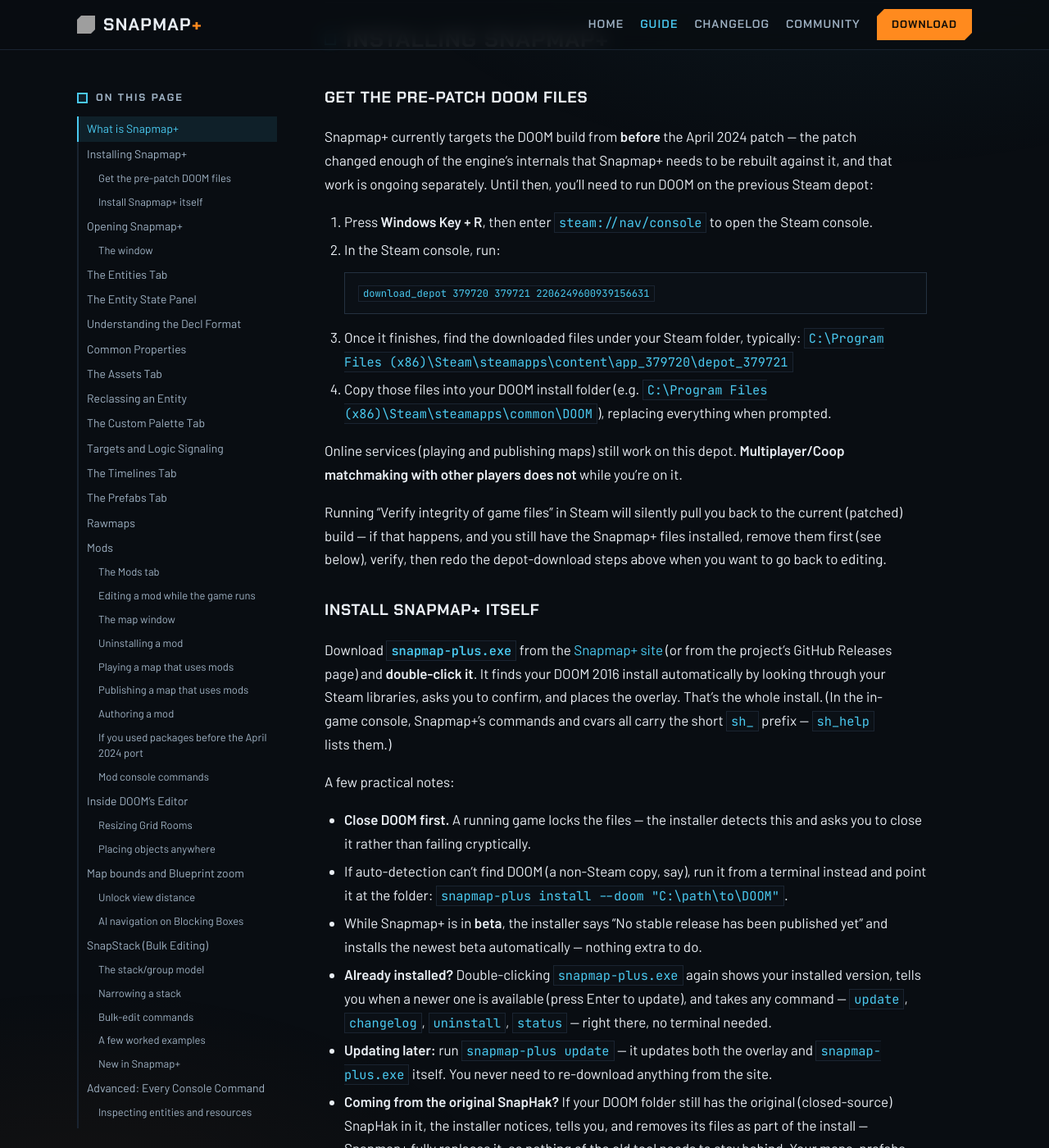
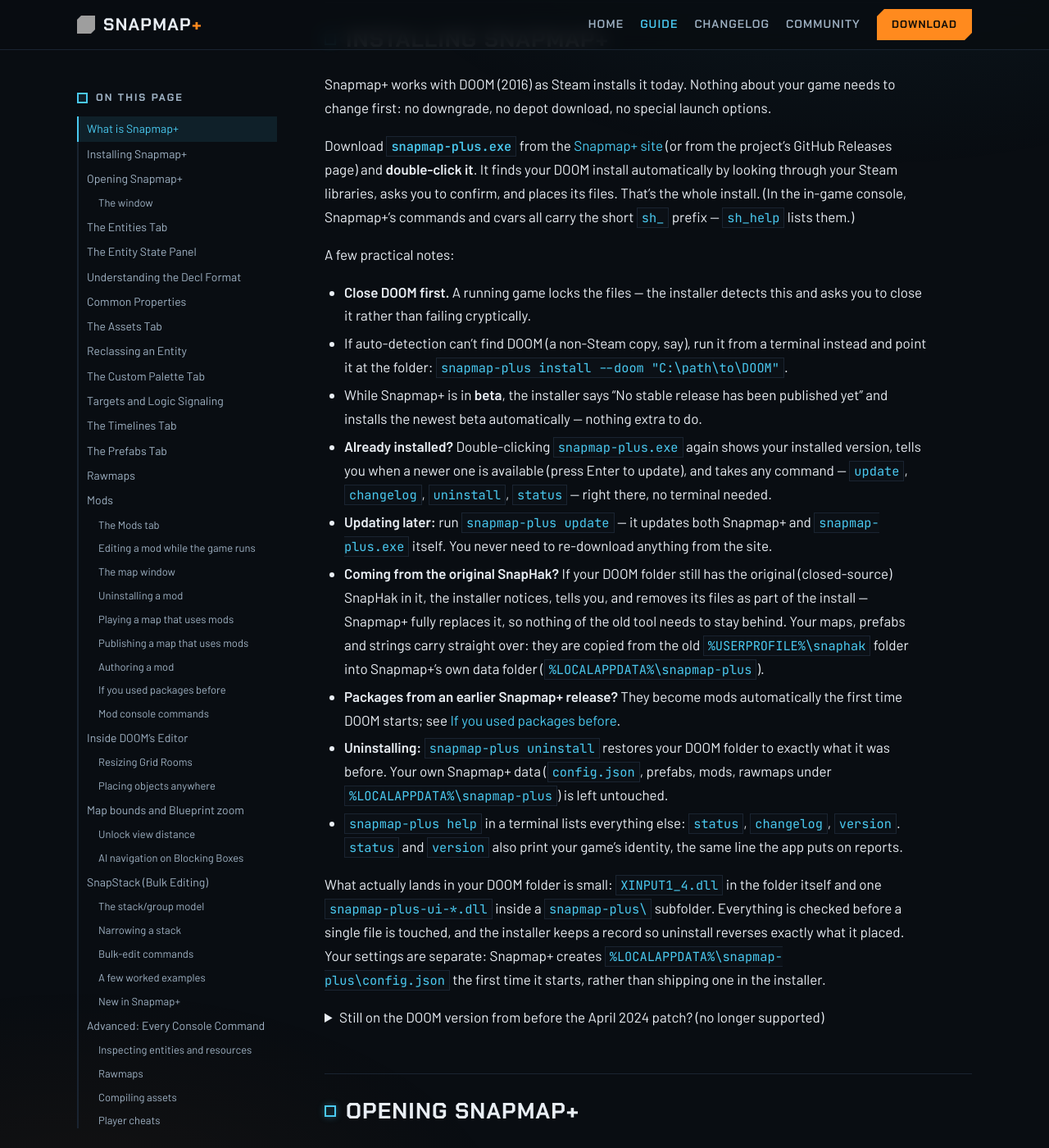
Before and after one commit to doom-snapmap/snapmap-web, a Jekyll site: the page built from site/snapmap-plus-guide.md, in a window 1280 px wide and 1400 px high, scrolled down 1265 px. Shown: the whole window at 82% size. Built offline with Jekyll 4.4.1, drawn with Linux system fonts in a browser that asks for light colours; some of the changed text lies outside the part shown; grey boxes are pictures that could not be loaded.

Commit message:
Install instructions for the current game only
The guide's install section no longer starts with a downgrade: Snapmap+ works with DOOM as Steam installs it, and the old depot instructions move into a collapsed, no-longer-supported note. The landing page's heads-up says the same, and the guide stops asking players which build they have.

````diff
--- a/site/index.html
+++ b/site/index.html
@@ -270,9 +270,9 @@
         </div>
       </div>
       <p class="compat-note">
-        <strong>Heads-up:</strong> Snapmap+ currently targets the DOOM build from before the April 2024 patch
-        &mdash; a one-time depot download puts you on it, and online map publishing still works.
-        The <a href="snapmap-plus-guide.html#installing-snapmap">install section of the guide</a> walks through it.
+        <strong>Works with DOOM as Steam installs it today.</strong> No downgrade, no depot download, nothing to
+        change in your game first. The <a href="snapmap-plus-guide.html#installing-snapmap">install section of the guide</a>
+        has the details.
       </p>
     </div>
   </section>
--- a/site/snapmap-plus-guide.md
+++ b/site/snapmap-plus-guide.md
@@ -31,34 +31,12 @@
 
 ## Installing Snapmap+
 
-### Get the pre-patch DOOM files
-
-Snapmap+ currently targets the DOOM build from **before** the April 2024 patch — the patch changed
-enough of the engine's internals that Snapmap+ needs to be rebuilt against it, and that work is ongoing
-separately. Until then, you'll need to run DOOM on the previous Steam depot:
-
-1. Press **Windows Key + R**, then enter `steam://nav/console` to open the Steam console.
-2. In the Steam console, run:
-   ```
-   download_depot 379720 379721 2206249600939156631
-   ```
-3. Once it finishes, find the downloaded files under your Steam folder, typically:
-   `C:\Program Files (x86)\Steam\steamapps\content\app_379720\depot_379721`
-4. Copy those files into your DOOM install folder (e.g. `C:\Program Files (x86)\Steam\steamapps\common\DOOM`),
-   replacing everything when prompted.
-
-Online services (playing and publishing maps) still work on this depot. **Multiplayer/Coop matchmaking
-with other players does not** while you're on it.
-
-Running "Verify integrity of game files" in Steam will silently pull you back to the current (patched)
-build — if that happens, and you still have the Snapmap+ files installed, remove them first (see below),
-verify, then redo the depot-download steps above when you want to go back to editing.
-
-### Install Snapmap+ itself
+Snapmap+ works with DOOM (2016) as Steam installs it today. Nothing about your game needs to change
+first: no downgrade, no depot download, no special launch options.
 
 Download **`snapmap-plus.exe`** from the [Snapmap+ site](./) (or from the project's GitHub Releases page)
-and **double-click it**. It finds your DOOM 2016 install automatically by looking through your Steam
-libraries, asks you to confirm, and places the overlay. That's the whole install. (In the in-game
+and **double-click it**. It finds your DOOM install automatically by looking through your Steam
+libraries, asks you to confirm, and places its files. That's the whole install. (In the in-game
 console, Snapmap+'s commands and cvars all carry the short `sh_` prefix — `sh_help` lists them.)
 
 A few practical notes:
@@ -72,33 +50,50 @@
 - **Already installed?** Double-clicking `snapmap-plus.exe` again shows your installed version, tells you
   when a newer one is available (press Enter to update), and takes any command — `update`, `changelog`,
   `uninstall`, `status` — right there, no terminal needed.
-- **Updating later:** run `snapmap-plus update` — it updates both the overlay and `snapmap-plus.exe`
+- **Updating later:** run `snapmap-plus update` — it updates both Snapmap+ and `snapmap-plus.exe`
   itself. You never need to re-download anything from the site.
 - **Coming from the original SnapHak?** If your DOOM folder still has the original (closed-source)
   SnapHak in it, the installer notices, tells you, and removes its files as part of the install —
   Snapmap+ fully replaces it, so nothing of the old tool needs to stay behind. Your maps, prefabs and
   strings carry straight over: they are copied from the old `%USERPROFILE%\snaphak` folder into
-  Snapmap+'s own data folder (`%LOCALAPPDATA%\snapmap-plus`). An old `overrides` folder is left where
-  it is; its packages become mods the first time DOOM starts (see [Mods](#mods)).
-- **Packages from an earlier release?** They become mods automatically; see
-  [If you used packages before the April 2024 port](#if-you-used-packages-before-the-april-2024-port).
+  Snapmap+'s own data folder (`%LOCALAPPDATA%\snapmap-plus`).
+- **Packages from an earlier Snapmap+ release?** They become mods automatically the first time DOOM
+  starts; see [If you used packages before](#if-you-used-packages-before).
 - **Uninstalling:** `snapmap-plus uninstall` restores your DOOM folder to exactly what it was before.
-  Your own Snapmap+ data (`config.json`, prefabs, rawmaps under `%LOCALAPPDATA%\snapmap-plus`) is left
-  untouched.
+  Your own Snapmap+ data (`config.json`, prefabs, mods, rawmaps under `%LOCALAPPDATA%\snapmap-plus`) is
+  left untouched.
 - `snapmap-plus help` in a terminal lists everything else: `status`, `changelog`, `version`.
-  `status` and `version` also print your game's identity (`Game: DOOMx64vk.exe: DOOM 2016 build
-  13954591 (20240321-104810-ginger-fuchsia, Vulkan, 3d8b4393)`), the same line the app puts on reports.
+  `status` and `version` also print your game's identity, the same line the app puts on reports.
 
-Snapmap+ supports the current DOOM 2016 on Steam (the April 2024 update). The installer checks
-which build you have before downloading anything; if your game is the older 2018 build, it installs
-v0.2.1-beta.19, the final Snapmap+ release for that build.
+What actually lands in your DOOM folder is small: `XINPUT1_4.dll` in the folder itself and one
+`snapmap-plus-ui-*.dll` inside a `snapmap-plus\` subfolder. Everything is checked before a single file
+is touched, and the installer keeps a record so uninstall reverses exactly what it placed. Your settings
+are separate: Snapmap+ creates `%LOCALAPPDATA%\snapmap-plus\config.json` the first time it starts,
+rather than shipping one in the installer.
 
-What actually lands in your DOOM folder is small: `XINPUT1_4.dll` in the folder itself and
-`snapmap-plus-ui-13954591.dll` inside a `snapmap-plus\` subfolder (on the 2018 build, the older
-`XINPUT1_3.dll` and `snapmap-plus-ui.dll` of v0.2.1-beta.19). Everything is checked before a single
-file is touched, and the installer keeps a record so uninstall reverses exactly what it placed. Your
-settings are separate: Snapmap+ creates `%LOCALAPPDATA%\snapmap-plus\config.json` the first time it
-starts, rather than shipping one in the installer.
+<details>
+<summary>Still on the DOOM version from before the April 2024 patch? (no longer supported)</summary>
+
+Earlier Snapmap+ releases needed DOOM downgraded to the Steam depot from before the April 2024 patch.
+That is no longer the case, and that version of the game is no longer supported: new Snapmap+ releases
+are built for the current game only. If you downgraded for an earlier release, run **Verify integrity
+of game files** in Steam to return to the current version, then install Snapmap+ as described above.
+
+If you choose to stay on the old depot anyway, the installer recognizes it and installs
+**v0.2.1-beta.19**, the last Snapmap+ release made for it, instead of the current one. That release
+receives no updates, has no mods system, and its maps cannot use mods. The old instructions, for
+reference only:
+
+1. Press **Windows Key + R**, then enter `steam://nav/console` to open the Steam console.
+2. In the Steam console, run `download_depot 379720 379721 2206249600939156631`.
+3. Find the downloaded files under your Steam folder, typically
+   `C:\Program Files (x86)\Steam\steamapps\content\app_379720\depot_379721`, and copy them into your
+   DOOM install folder, replacing everything when prompted.
+
+Multiplayer and co-op matchmaking with other players does not work on that depot, and Verify integrity
+in Steam pulls the game back to the current version.
+
+</details>
 
 ---
 
@@ -845,7 +840,7 @@
 repository's [capabilities](https://github.com/doom-snapmap/snapmap-plus/blob/main/docs/capabilities.md#mods)
 and [architecture](https://github.com/doom-snapmap/snapmap-plus/blob/main/docs/architecture.md#mods) pages.
 
-### If you used packages before the April 2024 port
+### If you used packages before
 
 Releases up to v0.2.1-beta.19 kept packages in `%LOCALAPPDATA%\snapmap-plus\overrides\`. The first
 start of this release moves every package there into `mods\`, once, each in its own folder with a
@@ -1403,5 +1398,5 @@
 
 **Reporting without the app.** If you open an issue on GitHub yourself, say which DOOM build you are
 on: run `snapmap-plus status` in a terminal and paste its `Game:` line (for example
-`DOOM 2016 build 13954591 (20240321-104810-ginger-fuchsia, Vulkan, 3d8b4393)`). If Snapmap+ will not install, say whether your game is
-the April 2024 update or the 2018 build.
+`DOOM 2016 build 13954591 (20240321-104810-ginger-fuchsia, Vulkan, 3d8b4393)`). If Snapmap+ will not install, paste what the
+installer printed.
````
